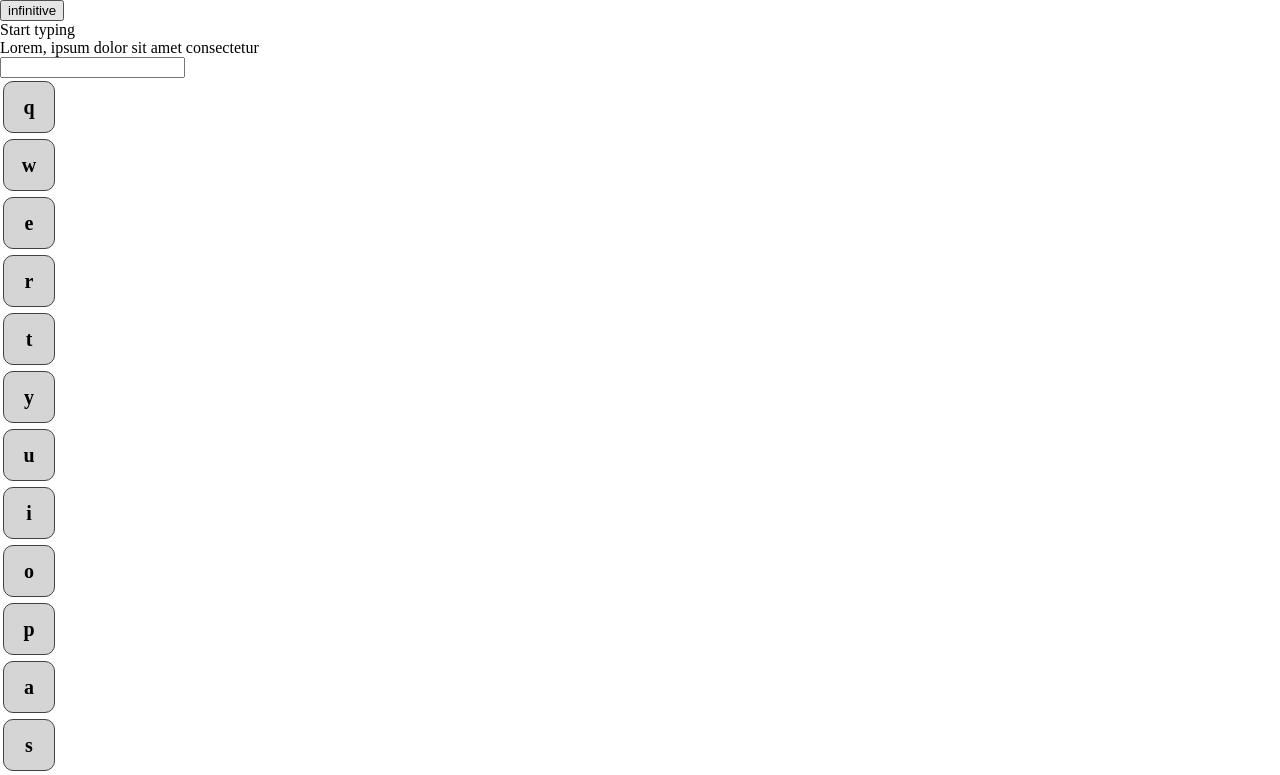
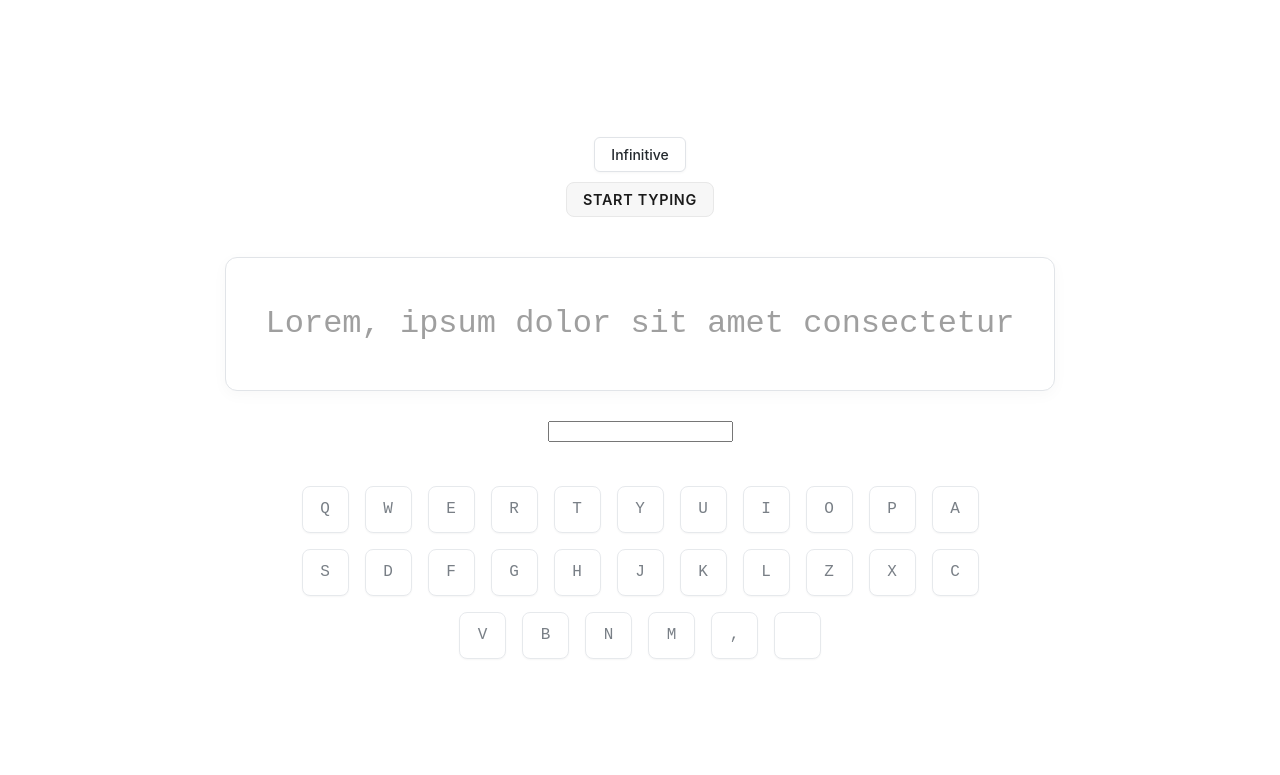
Before and after one commit to 0adanbro0/-print-speed, a React (Vite) app: page / in a window 1280 px wide. Shown: the top 775 px of the page. Built offline with nearby package versions, Linux system fonts and the light colour scheme.

Commit message:
ui: add styles to website, now my project on alpha 1.0 version

```diff
--- a/src/components/App.tsx
+++ b/src/components/App.tsx
@@ -1,8 +1,9 @@
 import EKeyboard from "./UI/EKeyboard"
 import Input from "./UI/Input"
-import Timer from "./logic/Timer"
+import Timer from "./UI/Timer"
 import Button from "./UI/Button";
 import UseTyping from "./logic/UseTyping";
+import './app.css'
 
 const App = () => {
 
--- a/src/components/UI/Button.tsx
+++ b/src/components/UI/Button.tsx
@@ -1,3 +1,5 @@
+import './button.css'
+
 interface ButtonProps{
     content:string,
     className?:string,
@@ -6,7 +8,7 @@ interface ButtonProps{
 
 const Button = ({content = 'infinitive', className = 'button', click}: ButtonProps) => {
     return (
-        <button onClick={click} className={className}>{content}</button>
+        <button onClick={click} className={`button ${className}`}>{content}</button>
     )
 };
 
--- a/src/components/UI/EKeyboard.tsx
+++ b/src/components/UI/EKeyboard.tsx
@@ -1,11 +1,13 @@
+import './eKeyBoard.css'
+
 interface KeyBoardProps {
     content?: string;   // может быть строкой или undefined
-    className?: string; // может быть строкой или undefined
+    className?: string;
 }
 
 const EKeyboard = ({className = '', content = ''}: KeyBoardProps) => {
     return (
-        <p className={className}>{content}</p>
+        <span className={className}>{content}</span>
     )
 };
 
--- /dev/null
+++ b/src/components/UI/Timer.tsx
@@ -0,0 +1,15 @@
+import './timer.css'
+
+interface TimerProps{
+    content:number
+}
+
+const Timer = ({content} : TimerProps) =>{
+    return(
+        <span className="timer">{
+            content === 0 ? 'Start typing' : content
+        }</span>
+    );
+}
+
+export default Timer;
--- /dev/null
+++ b/src/components/UI/button.css
@@ -0,0 +1,24 @@
+.button {
+  background-color: #ffffff;
+  border: 1px solid #e1e4e8;
+  border-radius: 6px;
+  color: #24292e;
+  font-family: 'Inter', -apple-system, sans-serif;
+  font-size: 14px;
+  font-weight: 500;
+  padding: 8px 16px;
+  cursor: pointer;
+  transition: all 0.2s ease;
+  box-shadow: 0 1px 3px rgba(0,0,0,0.04);
+  text-transform: capitalize;
+}
+
+.button:hover {
+  background-color: #f6f8fa;
+  border-color: #d1d5da;
+}
+
+.button:active {
+  background-color: #eef1f3;
+  transform: translateY(1px);
+}
--- /dev/null
+++ b/src/components/UI/eKeyBoard.css
@@ -0,0 +1,30 @@
+.key {
+  display: inline-flex;
+  align-items: center;
+  justify-content: center;
+  min-width: 45px;
+  height: 45px;
+  background-color: #ffffff;
+  border: 1px solid #e1e4e8;
+  border-radius: 8px;
+  color: #586069;
+  font-family: 'Roboto Mono', monospace;
+  font-size: 1rem;
+  font-weight: 500;
+  text-transform: uppercase;
+  margin: 4px;
+  transition: all 0.1s ease;
+  box-shadow: 0 1px 2px rgba(0,0,0,0.05);
+}
+
+.key.active {
+  background-color: #0366d6;
+  color: #ffffff;
+  border-color: #0366d6;
+  transform: translateY(2px);
+  box-shadow: none;
+}
+
+.key.inactive {
+  opacity: 0.8;
+}
--- /dev/null
+++ b/src/components/UI/timer.css
@@ -0,0 +1,14 @@
+.timer {
+  font-family: 'Inter', sans-serif;
+  font-size: 0.9rem;
+  font-weight: 600;
+  color: #1a1a1a;
+  background-color: #f7f7f7;
+  padding: 8px 16px;
+  border-radius: 8px;
+  border: 1px solid #e8e8e8;
+  display: inline-block;
+  margin-bottom: 20px;
+  text-transform: uppercase;
+  letter-spacing: 0.05em;
+}
--- /dev/null
+++ b/src/components/app.css
@@ -0,0 +1,55 @@
+
+body {
+    background-color: #ffffff;
+    margin: 0;
+    display: flex;
+    justify-content: center;
+    align-items: center;
+    min-height: 100vh;
+    font-family: 'Inter', -apple-system, sans-serif;
+}
+
+#root {
+    display: flex;
+    flex-direction: column;
+    align-items: center;
+    max-width: 900px;
+    width: 100%;
+    padding: 40px;
+}
+
+.interactive_text_place {
+    background: #ffffff;
+    border: 1px solid #e1e4e8;
+    border-radius: 12px;
+    padding: 40px;
+    margin: 30px 0;
+    font-family: 'Roboto Mono', monospace;
+    font-size: 2rem;
+    line-height: 1.6;
+    color: #9f9f9f; /* Буквы outcoming */
+    box-shadow: 0 4px 15px rgba(0, 0, 0, 0.03);
+}
+
+.char.correct {
+    color: #24292e;
+    background-color: rgb(216, 255, 216);
+} /* Черный для правильных */
+.char.incorrect {
+    color: #cb2431;
+    background: rgba(203, 36, 49, 0.1);
+    border-radius: 3px;
+}
+
+.keyboard_place {
+    display: flex;
+    flex-wrap: wrap;
+    gap: 8px;
+    justify-content: center;
+    margin-top: 40px;
+    max-width: 700px;
+}
+
+.timer, .button {
+    margin-bottom: 10px;
+}
--- a/src/components/logic/Timer.tsx
+++ /dev/null
@@ -1,11 +0,0 @@
-interface TimerProps{
-    content:number
-}
-
-const Timer = ({content} : TimerProps) =>{
-    if(!content) return(<h1 className="timer">Start typing</h1>);
-
-    else return(<h1 className="timer">{content}</h1>);
-}
-
-export default Timer;
--- a/src/components/logic/UseTyping.tsx
+++ b/src/components/logic/UseTyping.tsx
@@ -157,7 +157,7 @@ const UseTyping = () => {
             const NewArrayEKeys:{content:string, status:string}[] = eKeysStatusContent.map(element => {
                 return{
                     ...element,
-                    status: element.content === e.key ? 'active' : 'inactive'
+                    status: element.content === e.key.toLowerCase() ? 'active' : 'inactive'
                 }
             })
             console.log(NewArrayEKeys)
--- a/src/components/main.tsx
+++ b/src/components/main.tsx
@@ -1,7 +1,6 @@
 import React from 'react'
 import ReactDOM from 'react-dom/client'
 import App from './App.js'
-import '../../style.css'
 
 
 ReactDOM.createRoot(document.getElementById('root')!).render(
--- a/style.css
+++ /dev/null
@@ -1,90 +0,0 @@
-html, body, div, span, applet, object, iframe,
-h1, h2, h3, h4, h5, h6, p, blockquote, pre,
-a, abbr, acronym, address, big, cite, code,
-del, dfn, em, img, ins, kbd, q, s, samp,
-small, strike, strong, sub, sup, tt, var,
-b, u, i, center,
-dl, dt, dd, ol, ul, li,
-fieldset, form, label, legend,
-table, caption, tbody, tfoot, thead, tr, th, td,
-article, aside, canvas, details, embed,
-figure, figcaption, footer, header, hgroup,
-menu, nav, output, ruby, section, summary,
-time, mark, audio, video {
-    margin: 0;
-  padding: 0;
-  border: 0;
-  font-size: 100%;
-  font: inherit;
-  vertical-align: baseline;
-};
-
-body{
-    font-family: 'Gill Sans', 'Gill Sans MT', Calibri, 'Trebuchet MS', sans-serif;
-}
-
-.game{
-  width: 100vh;
-  display: flex;
-  flex-direction: row;
-  white-space: pre;
-}
-
-.keyboard_place{
-  display: flex;
-  flex-direction: column;
-}
-
-.correct{
-  background-color: rgb(10, 195, 10);
-}
-
-.incorrect{
-  background-color: rgb(182, 0, 0);
-}
-
-.interactive_text_place{
-  display: flex;
-  flex-direction: row;
-  white-space: pre;
-}
-
-.keyboard_place-line{
-  display: flex;
-  flex-direction: row;
-  justify-content: center;
-  width: 100vh;
-}
-
-.key{
-  display: flex;
-  align-items: center;
-  justify-content: center;
-  font-size: 20px;
-  font-weight: bold;
-  width: 50px;
-  height: 50px;
-  background-color: rgb(213, 213, 213);
-  margin: 3px;
-  border: 1px solid rgb(66, 66, 66);
-  border-radius: 10px;
-  transition: 0.1s;
-}
-
-.active{
-  background-color: blue;
-  transform: scale(0.95);
-}
-
-.space{
-  width: 200px;
-}
-
-.active_Key{
-  background-color: white;
-}
-
-.game-user_text{
-  background-color: green;
-  margin: 0px;
-}
```
